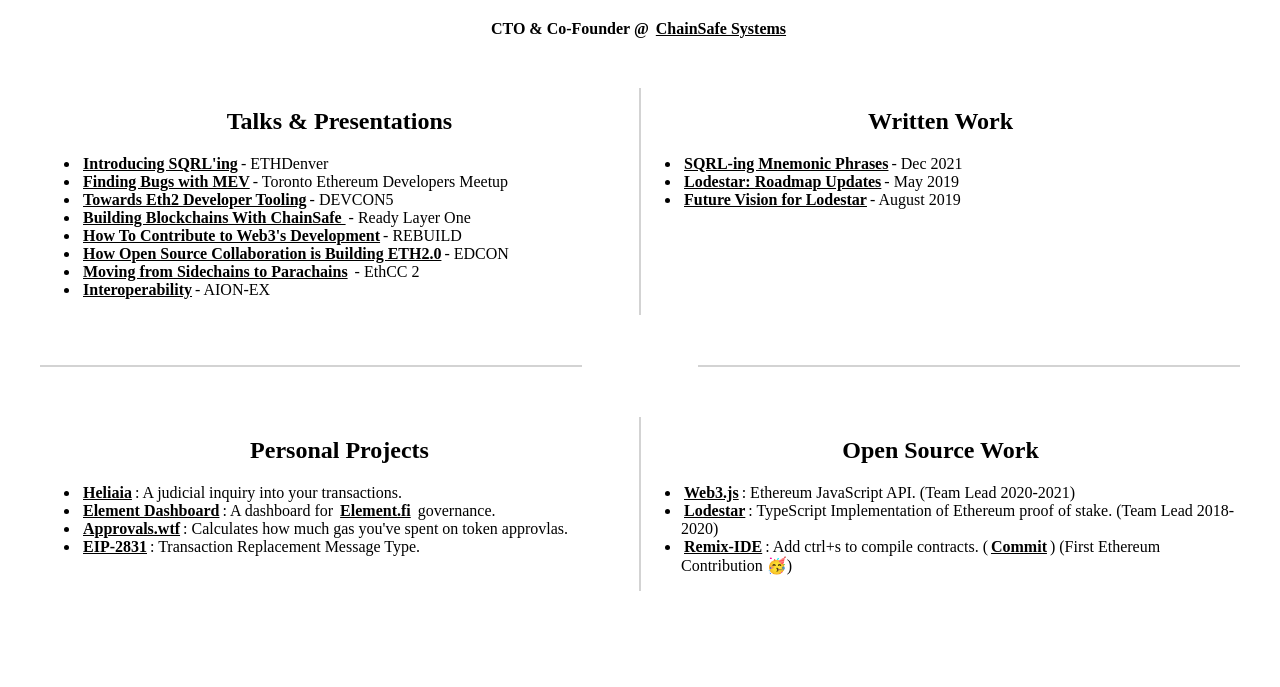
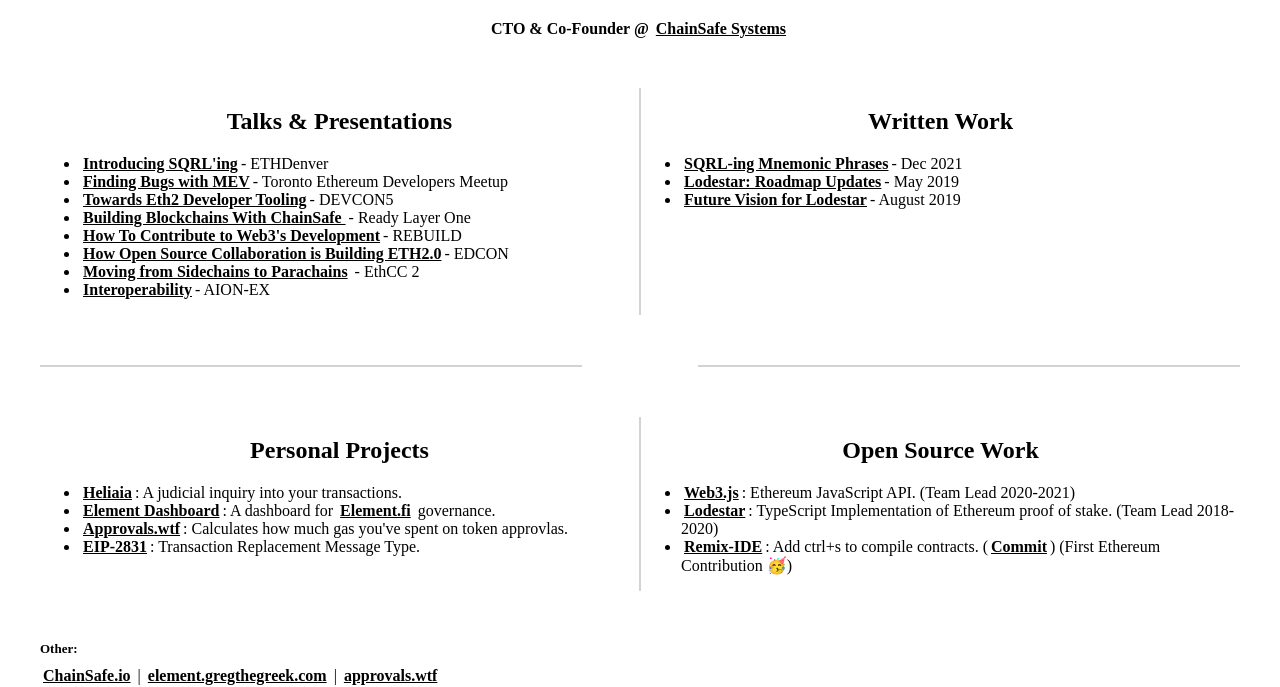
Before and after one commit to GregTheGreek/gregthegreek.com, a plain HTML site: page index.html in a window 1280 px wide. Shown: the part 153-840 px from the top of the page. Before the commit the page ends 800 px from the top, so only its background shows below. Drawn offline with Linux system fonts and the light colour scheme.

Commit message:
add other links

```diff
--- a/index.html
+++ b/index.html
@@ -81,5 +81,11 @@
       </div>
     </div>
 
+    <div class="other-links">
+      <h2>Other:</h2>
+      <a target="_" href="https://chainsafe.io">ChainSafe.io</a> |
+      <a target="_" href="https://element.GregTheGreek.com">element.gregthegreek.com</a> |
+      <a target="_" href="https://approvals.wtf">approvals.wtf</a>
+    </div>
   </body>
 </html>
--- a/styles.css
+++ b/styles.css
@@ -1,9 +1,12 @@
 /* globals */
+html {
+  height: 100%;
+}
 body {
   display: flex;
   justify-content: center;
   flex-direction: column;
-  margin: 50px auto;
+  margin: 50px auto 0px auto;
   max-width: 1200px;
 }
 /* links */
@@ -85,7 +88,6 @@ a:hover {
   }
 }
 
-
 /* work */
 #work {
   width: 100%;
@@ -97,3 +99,9 @@ a:hover {
     margin-top: 0px;
   }
 }
+
+/* other links */
+.other-links h2 {
+  font-size: small;
+  margin-top: 50px;
+}
```
